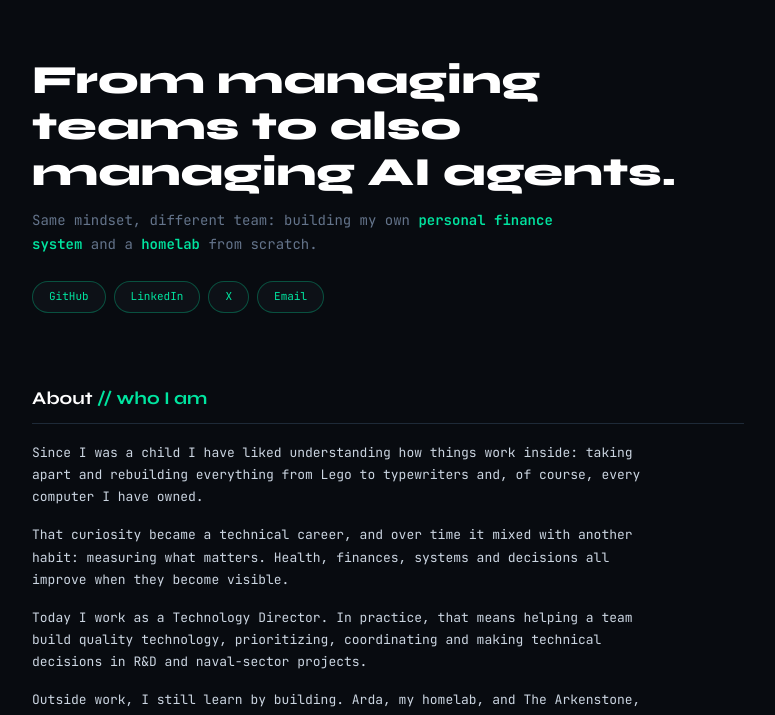
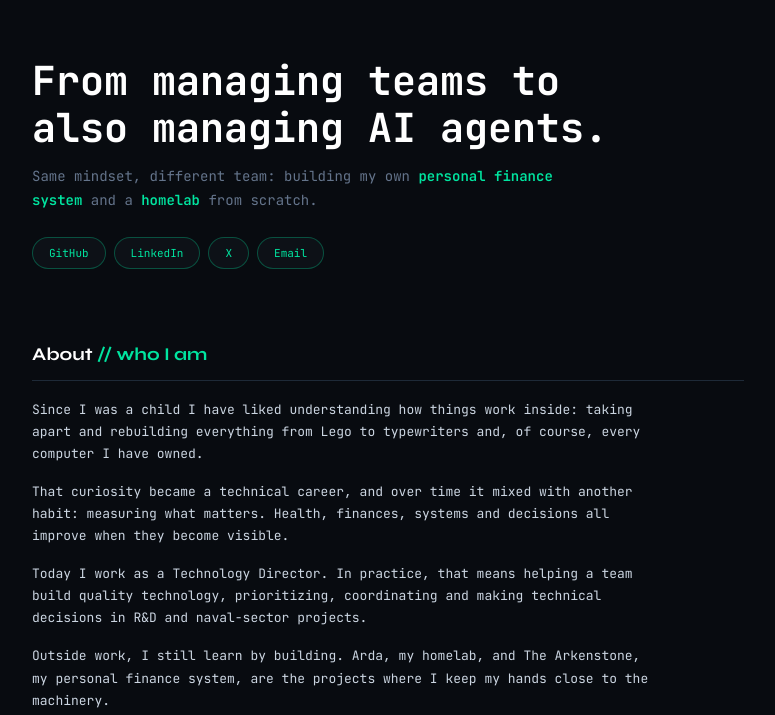
Before and after one commit to pablesite/pablesite, an Astro site: page /en in a window 1280 px wide. Shown: the part 75-790 px from the top of the page, without its empty margins (252-1027 px from the left). Built offline with nearby package versions, Linux system fonts and the light colour scheme; Astro itself is replaced by a stand-in of ours.

Commit message:
fix: improve hero title readability

```diff
--- a/src/styles/global.css
+++ b/src/styles/global.css
@@ -154,10 +154,10 @@ img {
 .hero__title,
 .page-title {
   color: var(--white);
-  font-family: var(--font-display);
+  font-family: var(--font-body);
   font-size: clamp(2rem, 7vw, 3rem);
-  font-weight: 800;
-  line-height: 1.15;
+  font-weight: 700;
+  line-height: 1.18;
   text-wrap: balance;
 }
 
```
